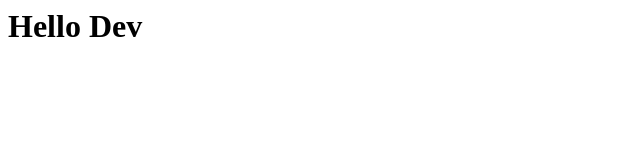
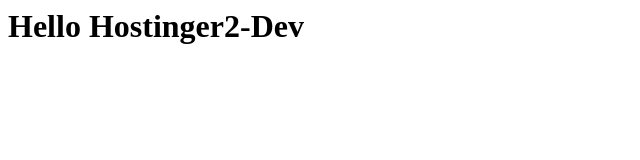
Before and after one commit to GuiF008/testGIThostinger-2, a plain HTML site: page index.html in a window 1280 px wide. Shown: the whole page, without its empty margins (0-640 px from the left). Drawn offline with Linux system fonts and the light colour scheme.

Commit message:
Update index.html
2

```diff
--- a/index.html
+++ b/index.html
@@ -2,7 +2,7 @@
 <body>
 
   <h1>
-    Hello Dev
+    Hello Hostinger2-Dev
   </h1>
 </body>
 
```
